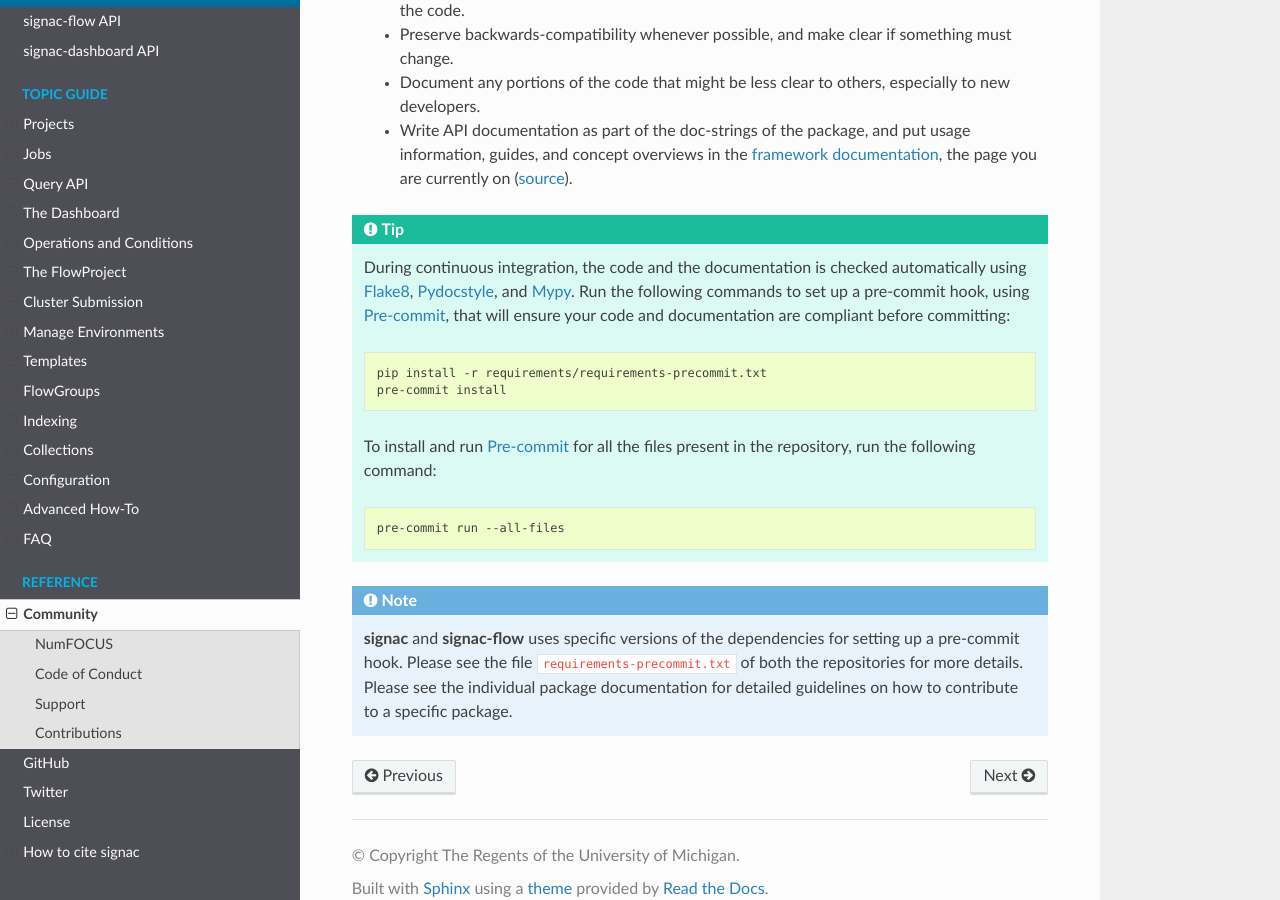
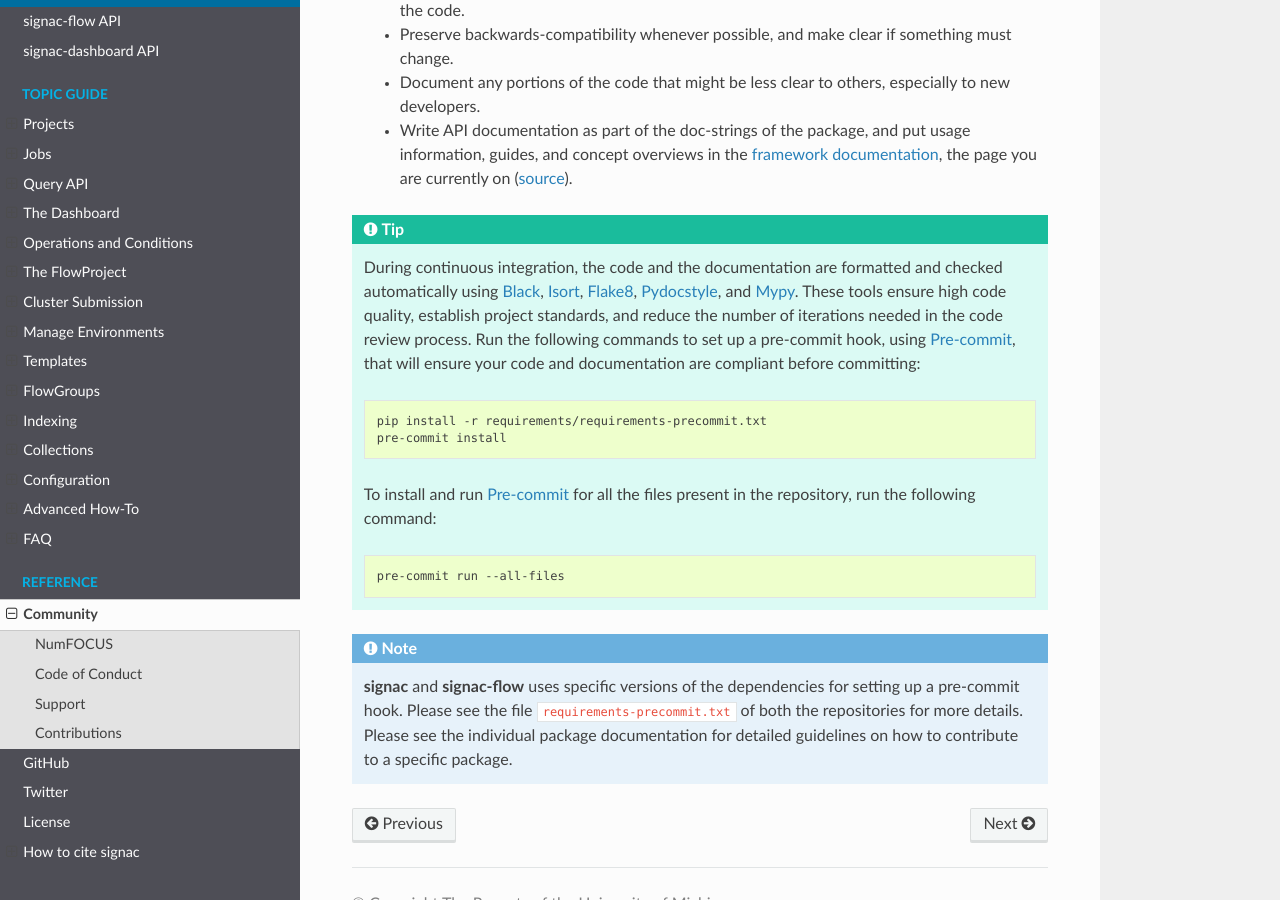
Before and after one commit to glotzerlab/signac-docs, a Sphinx documentation site: the page built from docs/source/community.rst, in a window 1280 px wide and 900 px high, scrolled down 1705 px. Built offline with Sphinx 7.4.7 and the Read the Docs theme 2.0.0, drawn with Linux system fonts in a browser that asks for light colours; some of the changed text lies outside the part shown.

```diff
--- a/docs/source/community.rst
+++ b/docs/source/community.rst
@@ -21,7 +21,7 @@ All community members are expected to follow the signac project's `code of condu
 Support
 -------
 
-The signac community offers real-time user support through the `signac gitter chat room <https://gitter.im/signac/Lobby>`_ and `Slack workspace`_.
+The signac community offers real-time user support through the `Slack workspace`_ and `signac gitter chat room <https://gitter.im/signac/Lobby>`_.
 The project's primary communication channel for code development is the Slack workspace.
 Alternatively, you can send an email to `signac-support@umich.edu <signac-support@umich.edu>`_.
 
@@ -38,8 +38,8 @@ The Google Calendar is also embedded below:
     </iframe>
 
 
+.. _Slack workspace: https://join.slack.com/t/signac/shared_invite/enQtNzk2MTUxNjU5ODkzLWM1NDFmMzRmMTA2MjFlN2ZiOTQ4MDBjNmIwMmM4YTgyZTQ1ODFkMGNhZTc5M2IwMmE1MWJiOTliN2Y2Y2M3ZDY
 .. _gitter: https://gitter.im/signac/Lobby
-.. _Slack workspace: https://join.slack.com/t/signac/shared_invite/enQtNzk2MTUxNjU5ODkzLWM1NDFmMzRmMTA2MjFlN2ZiOTQ4MDBjNmIwMmM4YTgyZTQ1ODFkMGNhZTc5M2IwMmE1MWJiOTliN2Y2Y2M3ZDY
 .. _iCal link: https://calendar.google.com/calendar/ical/6pfj3imrfa87i29icmm93f3mi8%40group.calendar.google.com/public/basic.ics
 
 .. _contribute:
@@ -75,7 +75,8 @@ All code contributed via pull request needs to adhere to the following guideline
 
 .. tip::
 
-    During continuous integration, the code and the documentation is checked automatically using `Flake8`_, `Pydocstyle`_, and `Mypy`_.
+    During continuous integration, the code and the documentation are formatted and checked automatically using `Black`_, `Isort`_, `Flake8`_, `Pydocstyle`_, and `Mypy`_.
+    These tools ensure high code quality, establish project standards, and reduce the number of iterations needed in the code review process.
     Run the following commands to set up a pre-commit hook, using `Pre-commit`_, that will ensure your code and documentation are compliant before committing:
 
     .. code-block:: bash
@@ -89,8 +90,10 @@ All code contributed via pull request needs to adhere to the following guideline
 
         pre-commit run --all-files
 
+.. _Black: https://black.readthedocs.io/en/stable/
+.. _Isort: https://pycqa.github.io/isort/
 .. _Flake8: https://flake8.pycqa.org/en/latest/
-.. _Pydocstyle: http://pydocstyle.org/en/4.0.0/index.html
+.. _Pydocstyle: http://www.pydocstyle.org/en/stable/
 .. _Mypy: https://mypy.readthedocs.io/en/stable/
 .. _Pre-commit: https://pre-commit.com/
 
```
